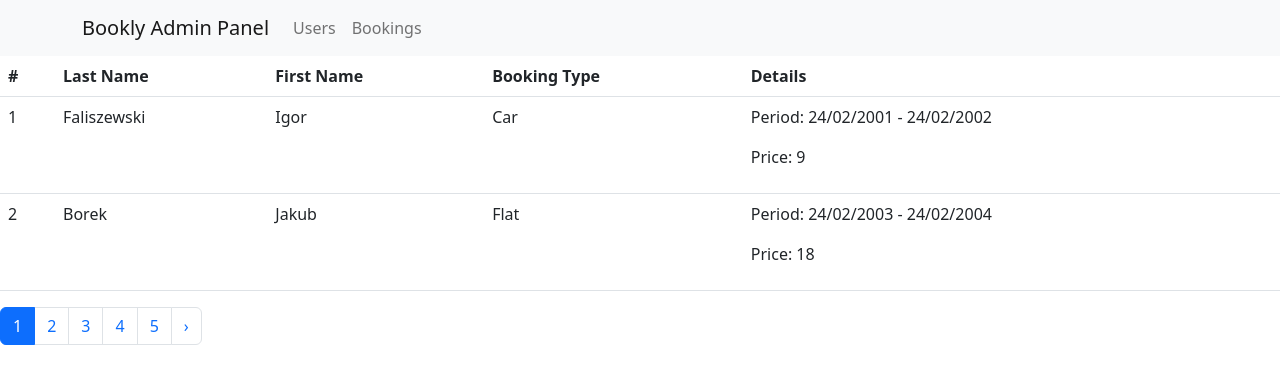
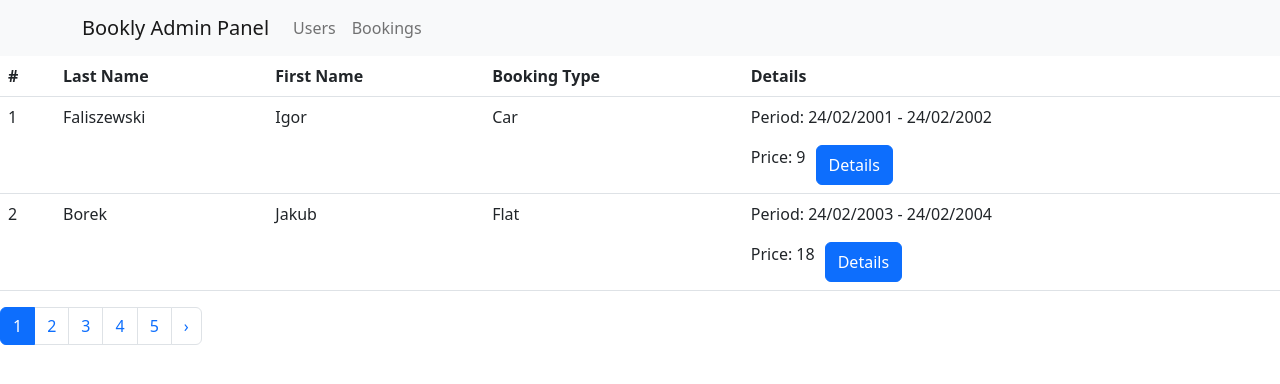
Before and after one commit to PW-React-Bookly/bookly-web, a React (Create React App) app: page /bookings in a window 1280 px wide. Shown: the top 384 px of the page. Built offline with nearby package versions, Linux system fonts and the light colour scheme; what recoil-persist would draw is missing.

Commit message:
Added BookingDetailsModal

```diff
--- /dev/null
+++ b/src/components/bookings/BookingDetailsModal.tsx
@@ -0,0 +1,42 @@
+import {Button, Modal} from "react-bootstrap";
+import {BookingInterface} from "../../utils/interfaces/BookingInterface";
+import {dateToString} from "../../utils/interfaces/DateToString";
+import React from "react";
+
+const BookingDetailsModal = (props: {booking: BookingInterface, onHide: () => void, show: boolean}) => {
+    return (
+        <div>
+            <Modal show={props.show} onHide={props.onHide}
+                   size="lg"
+                   aria-labelledby="contained-modal-title-vcenter"
+                   centered>
+                <Modal.Header closeButton>
+                    <Modal.Title>VolksWagen golf 4</Modal.Title>
+                </Modal.Header>
+
+                <Modal.Body>
+
+                    <h4>Booking period</h4>
+                    <p>From: {dateToString(props.booking.dateFrom)}</p>
+                    <p>To: {dateToString(props.booking.dateTo)}</p>
+
+                    <h4>Details</h4>
+                    <p>Price: {props.booking.price}$</p>
+
+                    <h4>Description</h4>
+                    <p>Lorem ipsum dolor sit amet, consectetur adipiscing elit, sed do eiusmod tempor incididunt ut
+                        labore et dolore magna aliqua. Ut enim ad minim veniam, quis nostrud exercitation ullamco
+                        laboris nisi ut aliquip ex ea commodo consequat. Duis aute irure dolor in reprehenderit in
+                        voluptate velit esse cillum dolore eu fugiat nulla pariatur. Excepteur sint occaecat cupidatat
+                        non proident, sunt in culpa qui officia deserunt mollit anim id est laborum.</p>
+
+                </Modal.Body>
+                <Modal.Footer>
+                    <Button onClick={props.onHide}>Close</Button>
+                </Modal.Footer>
+            </Modal>
+        </div>
+    );
+}
+
+export default BookingDetailsModal;
--- a/src/components/bookings/BookingsTableRowDetails.tsx
+++ b/src/components/bookings/BookingsTableRowDetails.tsx
@@ -1,11 +1,26 @@
 import {BookingInterface} from "../../utils/interfaces/BookingInterface";
 import {dateToString} from "../../utils/interfaces/DateToString";
+import React, {useState} from "react";
+import {Button} from "react-bootstrap";
+import BookingDetailsModal from "./BookingDetailsModal";
 
 const BookingsTableRowDetails = (props: {booking: BookingInterface}) => {
+    const [modalShow, setModalShow] = useState(false);
+
+    const buttonStyle = {
+        display: 'flex',
+        gap: 10
+    }
     return (
         <div>
             <p>Period: {dateToString(props.booking.dateFrom)} - {dateToString(props.booking.dateTo)}</p>
-            <p>Price: {props.booking.price}</p>
+            <div style={buttonStyle}>
+                <p>Price: {props.booking.price}</p>
+                <Button onClick={() => setModalShow(true)}>
+                    Details
+                </Button>
+            </div>
+            <BookingDetailsModal booking={props.booking} show={modalShow} onHide={() => setModalShow(false)}/>
         </div>
     )
 }
```
